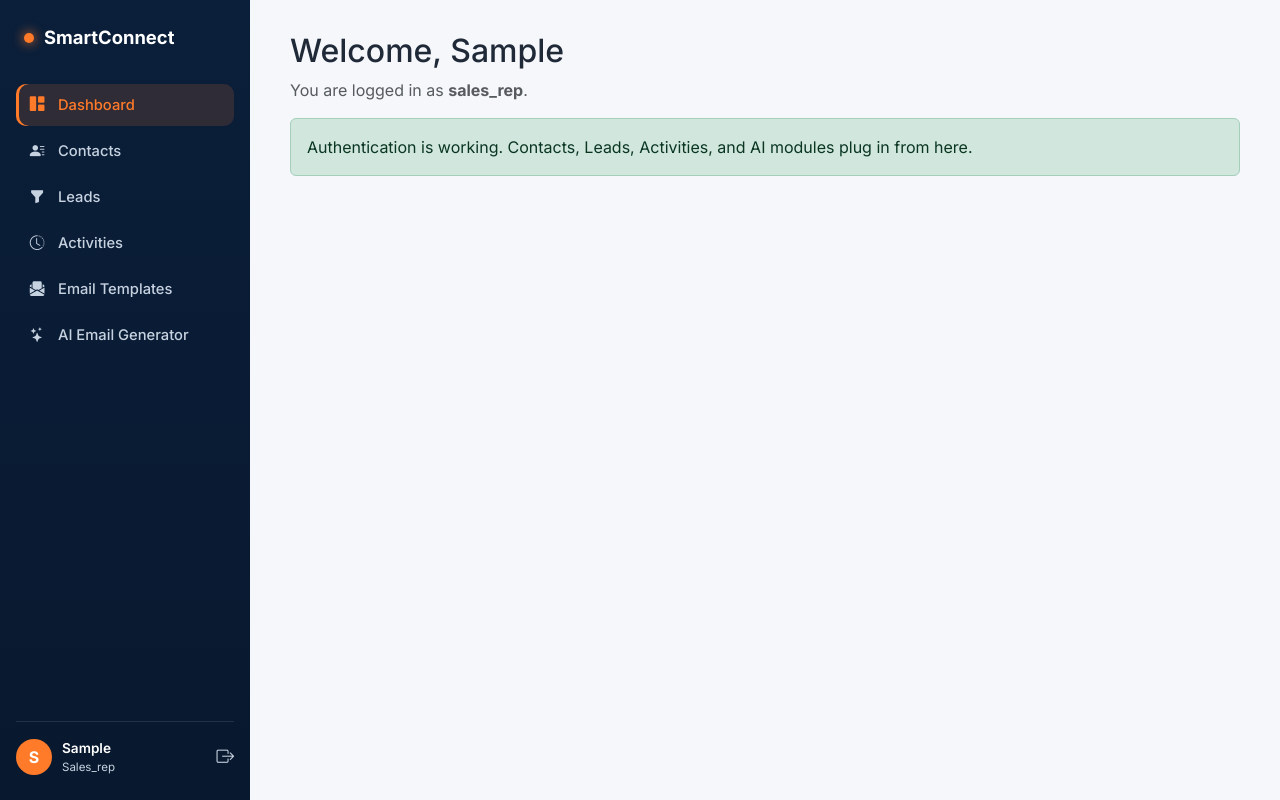
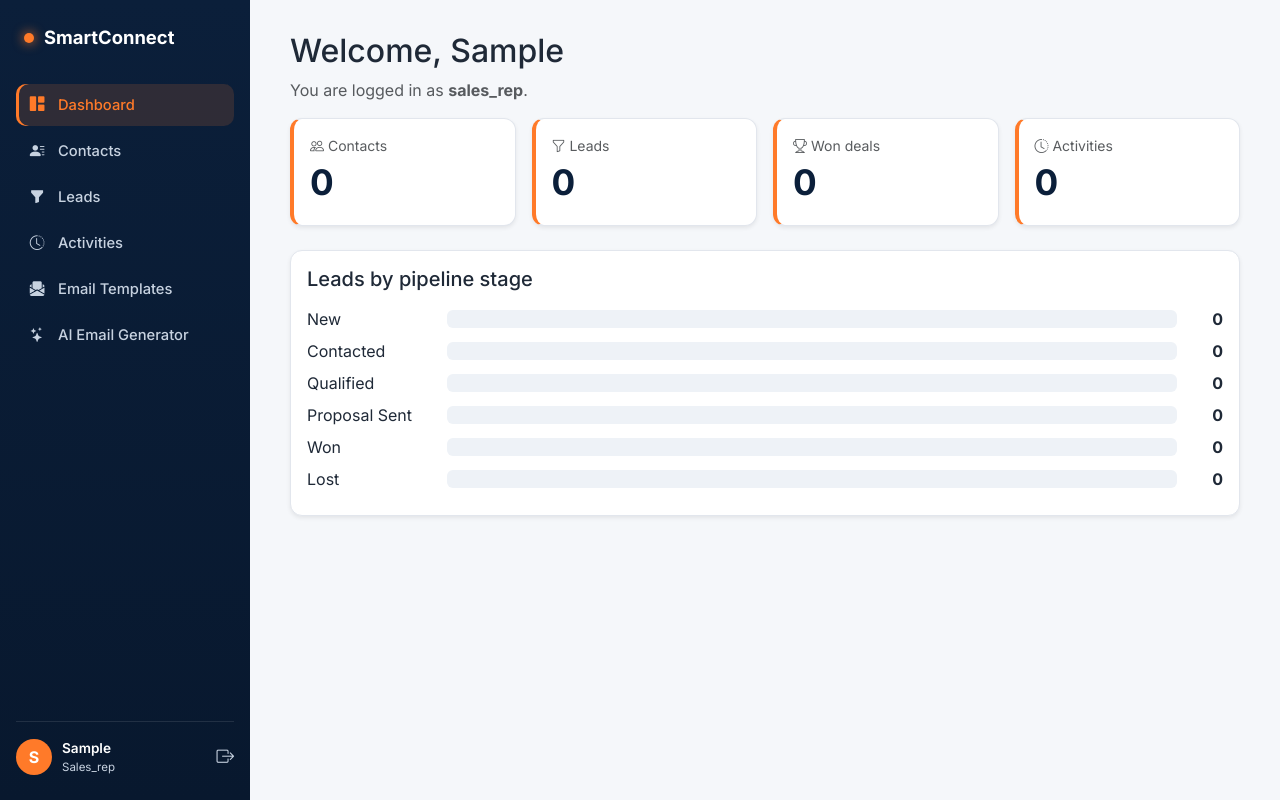
Before and after one commit to bairaboinamanoj5-star/smartconnect-crm, a Flask app: page / in a window 1280 px wide. Run offline with Flask 3, Linux system fonts and the light colour scheme; the visitor is signed in with stand-in values (Sample User, id 1); data that the repository does not hold is empty.

Commit message:
Add dashboard stats and pipeline chart

```diff
--- a/smartconnect-crm/app/routes/dashboard.py
+++ b/smartconnect-crm/app/routes/dashboard.py
@@ -1,11 +1,48 @@
 from flask import Blueprint, render_template
 from flask_login import login_required, current_user
+from sqlalchemy import func
+
+from app import db
+from app.models import Contact, Lead, Activity
 
 dashboard_bp = Blueprint("dashboard", __name__)
+
+STAGES = ["New", "Contacted", "Qualified", "Proposal Sent", "Won", "Lost"]
+
+
+def _scoped(model):
+    q = model.query
+    if current_user.role != "admin":
+        q = q.filter(model.owner_id == current_user.id)
+    return q
 
 
 @dashboard_bp.route("/")
 @dashboard_bp.route("/dashboard")
 @login_required
 def index():
-    return render_template("dashboard.html", user=current_user)
+    contact_count = _scoped(Contact).count()
+    lead_count = _scoped(Lead).count()
+    activity_count = _scoped(Activity).count()
+    won_count = _scoped(Lead).filter(Lead.stage == "Won").count()
+
+    rows = (
+        _scoped(Lead)
+        .with_entities(Lead.stage, func.count(Lead.id))
+        .group_by(Lead.stage)
+        .all()
+    )
+    by_stage = {stage: count for stage, count in rows}
+    stage_counts = [(s, by_stage.get(s, 0)) for s in STAGES]
+    max_count = max([c for _, c in stage_counts] + [1])
+
+    return render_template(
+        "dashboard.html",
+        user=current_user,
+        contact_count=contact_count,
+        lead_count=lead_count,
+        won_count=won_count,
+        activity_count=activity_count,
+        stage_counts=stage_counts,
+        max_count=max_count,
+    )
--- a/smartconnect-crm/app/templates/dashboard.html
+++ b/smartconnect-crm/app/templates/dashboard.html
@@ -3,7 +3,37 @@
 {% block content %}
 <h2>Welcome, {{ user.first_name }}</h2>
 <p class="text-muted">You are logged in as <strong>{{ user.role }}</strong>.</p>
-<div class="alert alert-success">
-  Authentication is working. Contacts, Leads, Activities, and AI modules plug in from here.
+
+<div class="row g-3 mb-4">
+  {% for label, value, icon in [
+    ('Contacts', contact_count, 'bi-people'),
+    ('Leads', lead_count, 'bi-funnel'),
+    ('Won deals', won_count, 'bi-trophy'),
+    ('Activities', activity_count, 'bi-clock-history')
+  ] %}
+  <div class="col-6 col-lg-3">
+    <div class="card border-0 shadow-sm h-100" style="border-left:4px solid #ff7a29 !important;">
+      <div class="card-body">
+        <div class="text-muted small"><i class="bi {{ icon }}"></i> {{ label }}</div>
+        <div style="font-size:2.2rem;font-weight:700;color:#0b1f3a;">{{ value }}</div>
+      </div>
+    </div>
+  </div>
+  {% endfor %}
+</div>
+
+<div class="card border-0 shadow-sm">
+  <div class="card-body">
+    <h5 class="mb-3">Leads by pipeline stage</h5>
+    {% for stage, count in stage_counts %}
+    <div class="d-flex align-items-center mb-2">
+      <div style="width:140px;">{{ stage }}</div>
+      <div class="flex-grow-1 me-3" style="background:#eef2f7;border-radius:6px;height:18px;">
+        <div style="width:{{ (count / max_count * 100)|round|int }}%;background:#ff7a29;height:18px;border-radius:6px;"></div>
+      </div>
+      <div style="width:30px;text-align:right;"><strong>{{ count }}</strong></div>
+    </div>
+    {% endfor %}
+  </div>
 </div>
 {% endblock %}
```
